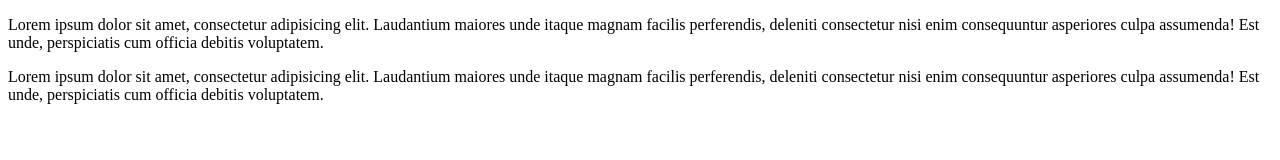
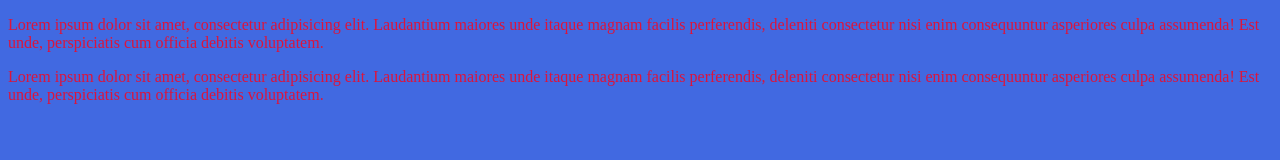
Before and after one commit to new0903/testGit, a plain HTML site: page index.html in a window 1280 px wide. Drawn offline with Linux system fonts and the light colour scheme.

Commit message:
second commit

```diff
--- a/index.html
+++ b/index.html
@@ -4,6 +4,7 @@
     <meta charset="UTF-8">
     <meta http-equiv="X-UA-Compatible" content="IE=edge">
     <meta name="viewport" content="width=device-width, initial-scale=1.0">
+    <link rel="stylesheet" href="style.css"/>
     <title>Test git</title>
 </head>
 <body>
--- /dev/null
+++ b/style.css
@@ -0,0 +1,4 @@
+*{
+    background-color: royalblue;
+    color: crimson;
+}
```
